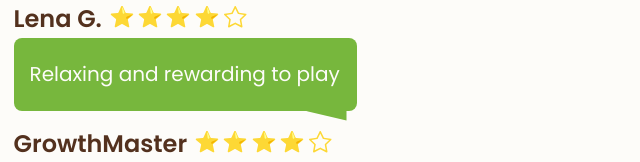
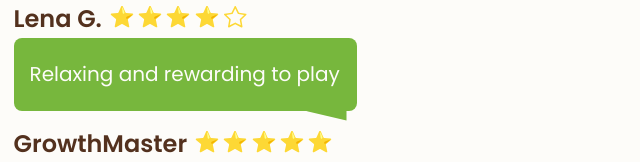
Before and after one commit to Wladzio1/STP-12567, a plain HTML site: page index.html in a window 1280 px wide. Shown: the part 8860-9022 px from the top of the page, 455-1095 px from the left. Drawn offline with nearby package versions, Linux system fonts and the light colour scheme; a web font is replaced by a local one.

Commit message:
Deploying to gh-pages from @ Wladzio1/STP-12567@3a38e5b0863683e85bd40589e515b9cdf1273399 🚀

```diff
--- a/index.html
+++ b/index.html
@@ -957,7 +957,7 @@
               <use href="/STP-12567/assets/sprite-Ch-pZwtS.svg#filled-star"></use>
             </svg>
             <svg class="star" width="24" height="24" aria-hidden="true">
-              <use href="/STP-12567/assets/sprite-Ch-pZwtS.svg#empty-star"></use>
+              <use href="/STP-12567/assets/sprite-Ch-pZwtS.svg#filled-star"></use>
             </svg>
           </div>
         </div>
```
